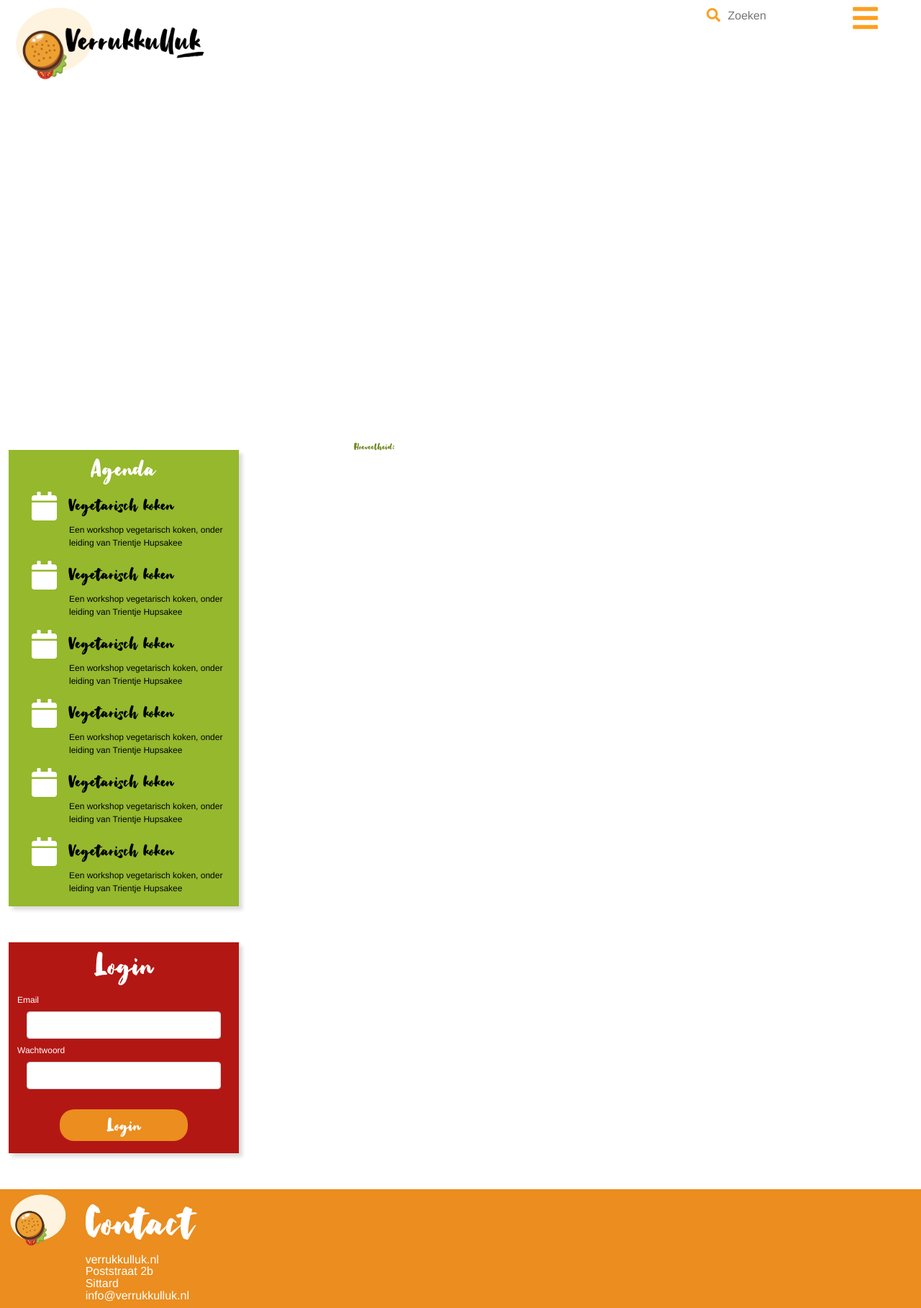
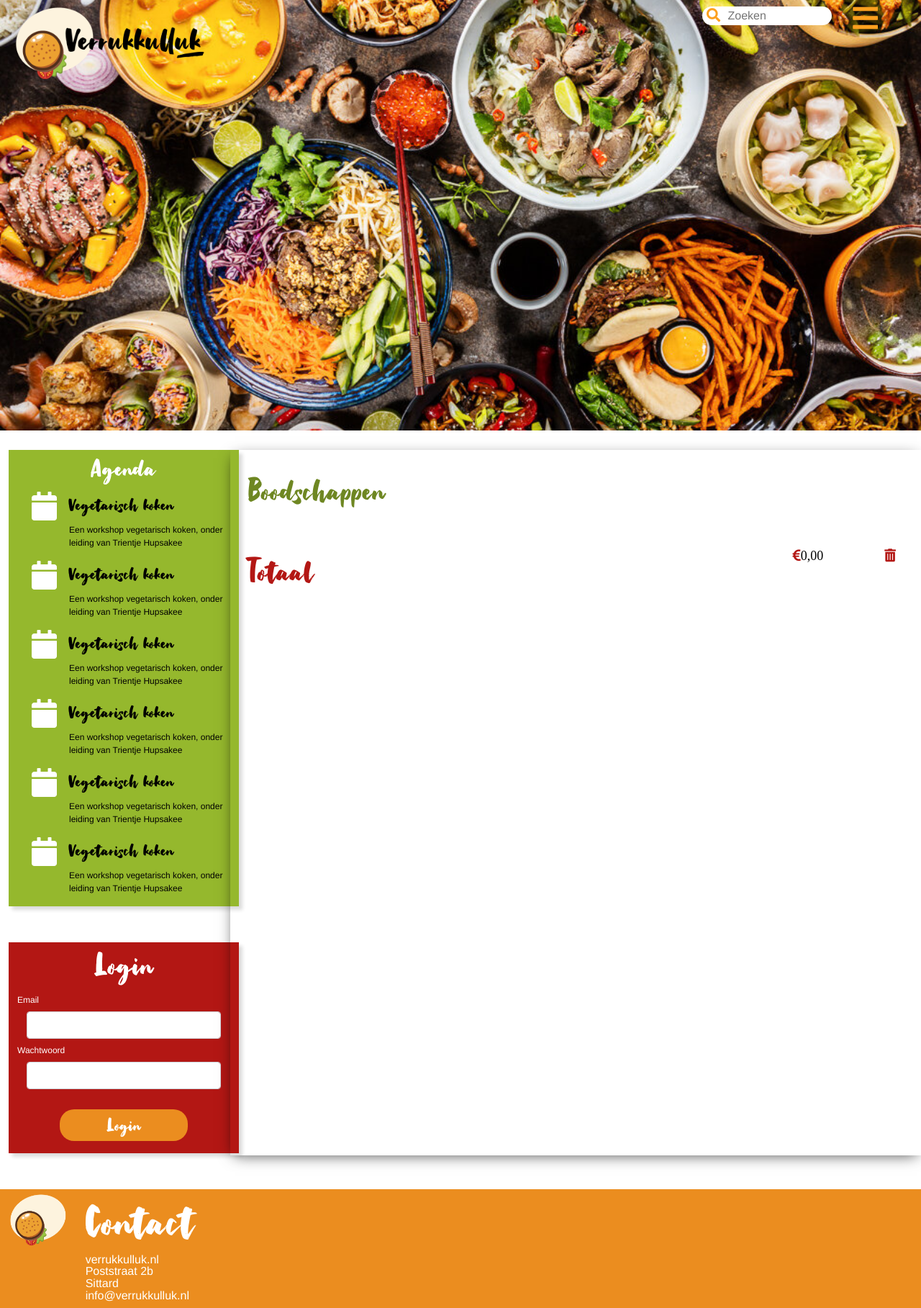
Before and after one commit to L-robeerst/educom-verrukkulluk, a PHP site: template templates/boodschappenlijst.html.twig in a window 1280 px wide. Shown: the whole page at 72% size. Run offline with PHP 8.4, Linux system fonts and the light colour scheme; the template is opened without the code that fills it, so the values that code supplies are empty; some libraries are stand-ins or nearby versions.

Commit message:
boodschappenlijst(#15)

```diff
--- a/assets/css/main.css
+++ b/assets/css/main.css
@@ -139,12 +139,14 @@
     height: auto;
 
 }
-.dropdown_text{
+.dropdown_text,
+.dropdown_text:hover {
     display: inline-flex;
     font-family: "pretty_lilyregular";
     color: #dc3439;
     font-size: 40px;
     margin-left: 30%;
+    text-decoration: none;
 }
 
 .agenda_block{
@@ -571,3 +573,95 @@
     -moz-box-shadow: 0px 5px 20px -6px rgba(0,0,0,0.75);
     box-shadow: 0px 5px 20px -6px rgba(0,0,0,0.75);
 }
+
+
+.boodschappenlijst_blok{
+margin-top: 25px;
+padding: 25px;
+height: 980px;
+overflow: scroll;
+-webkit-box-shadow: 0px 5px 20px -6px rgba(0,0,0,0.75);
+-moz-box-shadow: 0px 5px 20px -6px rgba(0,0,0,0.75);
+box-shadow: 0px 5px 20px -6px rgba(0,0,0,0.75);
+}
+
+.boodschappen_titel{
+    color: #6e8722;
+    margin-bottom: 50px;
+}
+
+.boodsschappenlijst_artikel_blok{
+margin-bottom: 30px;
+
+}
+
+.boodschappenlijst_foto{
+    background-size: 100% 100%;
+}
+
+.boodschappenlijst_artikel_titel{
+    color: #6e8722;
+
+}
+
+.boodschappenlijst_artikel_beschrijving{
+    font-size: medium;
+}
+
+.boodschappen_info_blok{
+
+}
+
+.boodschappenlijst_aantal{
+border: 2px solid lightgray;
+width: 60px;
+text-align: center;
+color:#6e8722;
+display: inline-block;
+font-size: large;
+}
+.boodschappenlijst_euro{
+color: #b31714;
+display: inline-flex;
+font-size: large;
+margin-left: 30px;
+
+}
+
+.boodschappenlijst_artikel_prijs{
+color: #000;
+font-weight: normal;
+margin-left: 5px;
+font-size: large;
+}
+
+.trashcan{
+float: right;
+font-size: large;
+margin-right: 40px;
+color:#6e8722
+}
+
+.checkmark{
+float: right;
+font-size: large;
+margin-right: 10px;
+color: #b31714;
+
+}
+
+.boodschappen_totaal_text{
+color: #b31714;
+display: inline-block;
+
+
+}
+
+.bottom_euro{
+float: right;
+margin-right: 85px;
+}
+.totaal_bedrag_bl{
+color: #000;
+font-weight: normal;
+}
--- a/index_old.php
+++ b/index_old.php
@@ -19,11 +19,11 @@
 $ing = new ingredient($connect, $art);
 $inf = new gerecht_info($connect, $usr);
 $ger = new gerecht($connect, $usr, $inf, $kte, $ing);
-$bds = new boodschappenlijst($connect, $ing);
+$bds = new boodschappenlijst($connect, $ing, $art);
 
 
 /// VERWERK
-$testData = $ger->selecteerGerecht(1);
+$testData = $bds->selecteerBoodschappenlijst(1);
 /// RETURN
 echo "<pre>";
 var_dump($testData);
--- a/templates/boodschappenlijst.html.twig
+++ b/templates/boodschappenlijst.html.twig
@@ -1,20 +1,43 @@
 {% extends "main.html.twig" %}
 {# nu de block content op in de main pagina vullen #}
 {% block content %}
+{% set totaal = 0 %}
+<div class="row">
+	<div class="col-md-12 boodschappenlijst_blok">
+    <h1 class ="boodschappen_titel ">Boodschappen</h1>
+{% for record in data %}
+    {% set prijs = record.prijs * record.aantal %}
+    {% set totaal = totaal + prijs %}
 
-    <div class="row">
-	    <div class="col-md-2 ingredient_foto" style="background-image: url('{{ record.afbeelding }}')"></div>
-		<div class="col-md-10">
-			<h5 class="ingredient_titel">
+    <div class="row boodsschappenlijst_artikel_blok">
+	    <div class="col-md-2 boodschappenlijst_foto" style="background-image: url('{{ record.afbeelding }}')"></div>
+		<div class="col-md-7">
+			<h5 class="boodschappenlijst_artikel_titel">
 				{{record.naam}}
 			</h5>
-			<div class="ingredient_beschrijving">
+			<div class="boodschappenlijst_artikel_beschrijving">
 				{{record.omschrijving}}
 			</div>
-            <div class="ingredient_hoeveelheid"> Hoeveelheid:</div>
-            <div class="ingredient_hoeveelheid_eenheid">{{ record.aantal}} {{ record.eenheid}}</div>
 		</div>
+        <div class="col-md-3">
+            <div class="boodschappenlijst_aantal">
+            {{record.aantal}}
+            </div>
+            <i class ="fas fa-euro-sign boodschappenlijst_euro">
+                <div class="boodschappenlijst_artikel_prijs">{{prijs|number_format(2,",")}}</div>
+            </i>
+            <i class="fas fa-trash-alt checkmark"></i>
+            <i class="fas fa-check trashcan"></i>
+        </div>
 	</div>
+{% endfor %}
 
+<h1 class = "boodschappen_totaal_text">Totaal</h1>
+<i class="fas fa-trash-alt checkmark"></i>
+<i class ="fas fa-euro-sign boodschappenlijst_euro bottom_euro">
+    <div class ="totaal_bedrag_bl">{{totaal|number_format(2,",")}}</div>
+</i>
+</div>
+</div>
 
 {% endblock %}
--- a/templates/detail.html.twig
+++ b/templates/detail.html.twig
@@ -87,7 +87,7 @@
                 </div>
 				<div class = "col-md-12 detail_omschrijving">{{ data.0.lange_omschrijving}}</div>
                 <div class = "detail_botom_row">
-                    <a class = "col-md-3 detail_lijst_link" href="boodschappenlijst pagina ">Op lijst</a>
+                    <a class = "col-md-3 detail_lijst_link" href="index.php?gerecht_id={{ data.0.id }}&action=addboodschappenlijst">Op lijst</a>
                     <i class="far fa-heart detail_favoriet"></i>
                 </div>
 			</div>
@@ -132,7 +132,7 @@
             <div class ="user_name">{{record.user_name}}</div>
             <div class ="user_comment">{{record.tekstveld}}</div>
         </div>
-    </div
+    </div>
 
 {% endfor %}
 </div>
--- a/templates/main.html.twig
+++ b/templates/main.html.twig
@@ -22,7 +22,7 @@
 		<script>
 			function load_background_header(pagina,image) {
 				console.log(pagina)
-				if (pagina == "homepage") {
+				if (pagina != "detail") {
 					$("#background-image").vegas({
 						slides: [
 							{src: "assets/img/vegas_assets/vegas_eten_1.jpg"},
@@ -68,7 +68,7 @@
 							<div>
 								<img src="assets/img/logo-v2.png" / class='dropdown_logo'>
 								<div class="dropdown_text">Mijn Favorieten</div>
-								<div class="dropdown_text" style="margin-left: 10%">Mijn Boodschappenlijst</div>
+								<a class="dropdown_text" style="margin-left: 10%" href="index.php?action=boodschappenlijst">Mijn Boodschappenlijst</a>
 							</div>
 						</div>
                         </div>
```
Also changed, not shown: documents/database/verrukkulluk.sql (+59 -43 lines), index.php (+9 -3 lines), lib/boodschappenlijst.php (+18 -1 lines).
